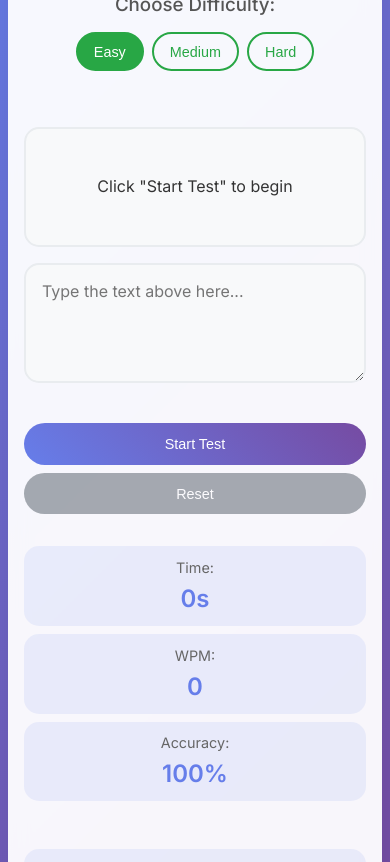
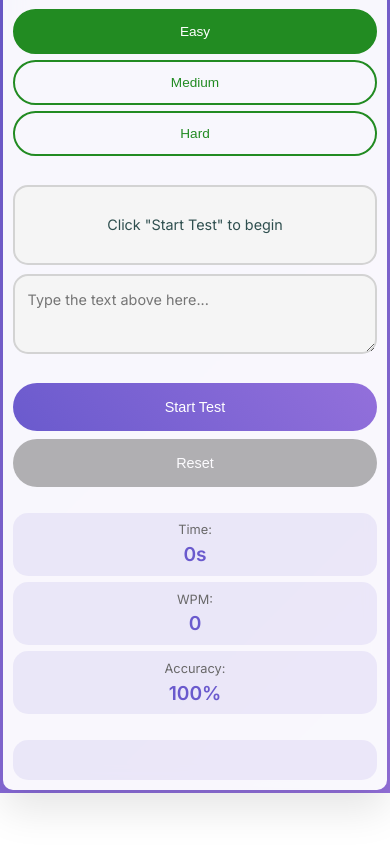
Before and after one commit to danielkamweru/my-typing-test-project, a plain HTML site: page index.html in a window 390 px wide. Shown: the part 87-949 px from the top of the page. After the commit the page ends 880 px from the top, so only its background shows below. Drawn offline with Linux system fonts and the light colour scheme.

Commit message:
completed some extra styling

```diff
--- a/styles.css
+++ b/styles.css
@@ -6,26 +6,26 @@
 
 body {
     font-family: 'Inter', sans-serif;
-    background: linear-gradient(135deg, #667eea 0%, #764ba2 100%);
+    background: linear-gradient(135deg, slateblue 0%, mediumpurple 100%);
     min-height: 100vh;
     margin: 0;
-    padding: 1rem;
-    color: #333;
+    padding: 0.5rem;
+    color: darkslategray;
     display: flex;
-    align-items: center;
+    align-items: stretch;
     justify-content: center;
 }
 
 .container {
     background: rgba(255, 255, 255, 0.95);
     backdrop-filter: blur(10px);
-    border-radius: 20px;
-    padding: 1.5rem;
+    border-radius: 15px;
+    padding: 1rem;
     box-shadow: 0 20px 40px rgba(0, 0, 0, 0.1);
     width: 100%;
     max-width: 1000px;
     text-align: center;
-    min-height: 90vh;
+    min-height: calc(100vh - 1rem);
     display: flex;
     flex-direction: column;
     justify-content: space-between;
@@ -35,22 +35,23 @@ body {
     display: flex;
     justify-content: space-between;
     align-items: center;
-    margin-bottom: 2rem;
+    margin-bottom: 1rem;
+    flex-shrink: 0;
 }
 
 h1 {
     font-size: clamp(1.8rem, 5vw, 2.5rem);
     font-weight: 600;
     margin: 0;
-    background: linear-gradient(45deg, #667eea, #764ba2);
+    background: linear-gradient(45deg, slateblue, mediumpurple);
     -webkit-background-clip: text;
     -webkit-text-fill-color: transparent;
     background-clip: text;
 }
 
 .theme-toggle {
-    background: rgba(102, 126, 234, 0.1);
-    border: 2px solid #667eea;
+    background: rgba(106, 90, 205, 0.1);
+    border: 2px solid slateblue;
     border-radius: 50%;
     width: 50px;
     height: 50px;
@@ -64,17 +65,19 @@ h1 {
 
 .theme-toggle:hover {
     transform: scale(1.1);
-    box-shadow: 0 5px 15px rgba(102, 126, 234, 0.3);
+    box-shadow: 0 5px 15px rgba(106, 90, 205, 0.3);
 }
 
 .difficulty-selector {
-    margin-bottom: 2rem;
+    margin-bottom: 1rem;
+    flex-shrink: 0;
 }
 
 .difficulty-selector h3 {
-    margin-bottom: 1rem;
-    color: #555;
+    margin-bottom: 0.8rem;
+    color: dimgray;
     font-weight: 500;
+    font-size: clamp(1rem, 3vw, 1.2rem);
 }
 
 .difficulty-buttons {
@@ -85,108 +88,120 @@ h1 {
 }
 
 .difficulty-btn {
-    padding: 0.75rem 1.5rem;
-    border: 2px solid #28a745;
+    padding: 0.8rem 1.2rem;
+    border: 2px solid forestgreen;
     background: transparent;
-    color: #28a745;
+    color: forestgreen;
     border-radius: 25px;
     cursor: pointer;
     font-weight: 500;
     transition: all 0.3s ease;
+    font-size: clamp(0.85rem, 2.5vw, 1rem);
+    min-height: 44px;
+    touch-action: manipulation;
 }
 
 .difficulty-btn:hover {
     transform: translateY(-2px);
-    box-shadow: 0 5px 15px rgba(40, 167, 69, 0.3);
+    box-shadow: 0 5px 15px rgba(34, 139, 34, 0.3);
 }
 
 .difficulty-btn.active {
-    background: #28a745;
+    background: forestgreen;
     color: white;
 }
 
 .test-area {
-    margin: 1.5rem 0;
+    margin: 1rem 0;
     flex: 1;
     display: flex;
     flex-direction: column;
+    min-height: 0;
 }
 
 .text-display {
-    background: #f8f9fa;
-    border: 2px solid #e9ecef;
+    background: whitesmoke;
+    border: 2px solid lightgray;
     border-radius: 15px;
-    padding: 1.5rem;
-    margin-bottom: 1rem;
-    font-size: clamp(1rem, 2.5vw, 1.2rem);
-    line-height: 1.6;
-    min-height: 150px;
+    padding: 1rem;
+    margin-bottom: 0.8rem;
+    font-size: clamp(0.9rem, 3.5vw, 1.1rem);
+    line-height: 1.5;
+    min-height: 100px;
+    max-height: 200px;
     display: flex;
     align-items: center;
     justify-content: center;
     position: relative;
     flex: 1;
+    overflow-y: auto;
+    word-wrap: break-word;
 }
 
 .text-input {
     width: 100%;
-    min-height: 150px;
-    padding: 1.5rem;
-    border: 2px solid #e9ecef;
+    min-height: 100px;
+    max-height: 200px;
+    padding: 1rem;
+    border: 2px solid lightgray;
     border-radius: 15px;
-    font-size: clamp(1rem, 2.5vw, 1.2rem);
+    font-size: clamp(0.9rem, 3.5vw, 1.1rem);
     font-family: 'Inter', sans-serif;
     resize: vertical;
     transition: border-color 0.3s ease;
     flex: 1;
+    line-height: 1.5;
 }
 
 .text-input:focus {
     outline: none;
-    border-color: #667eea;
-    box-shadow: 0 0 0 3px rgba(102, 126, 234, 0.1);
+    border-color: slateblue;
+    box-shadow: 0 0 0 3px rgba(106, 90, 205, 0.1);
 }
 
 .text-input:disabled {
-    background: #f8f9fa;
+    background: whitesmoke;
     cursor: not-allowed;
 }
 
 .controls {
     display: flex;
-    gap: 1rem;
+    gap: 0.8rem;
     justify-content: center;
-    margin: 2rem 0;
+    margin: 1rem 0;
     flex-wrap: wrap;
+    flex-shrink: 0;
 }
 
 .start-btn, .reset-btn {
-    padding: 1rem 2rem;
+    padding: 0.9rem 1.8rem;
     border: none;
     border-radius: 25px;
-    font-size: 1rem;
+    font-size: clamp(0.9rem, 2.5vw, 1rem);
     font-weight: 500;
     cursor: pointer;
     transition: all 0.3s ease;
+    min-height: 44px;
+    touch-action: manipulation;
 }
 
 .start-btn {
-    background: linear-gradient(45deg, #667eea, #764ba2);
+    background: linear-gradient(45deg, slateblue, mediumpurple);
     color: white;
 }
 
 .start-btn:hover:not(:disabled) {
     transform: translateY(-2px);
-    box-shadow: 0 10px 25px rgba(102, 126, 234, 0.3);
+    box-shadow: 0 10px 25px rgba(106, 90, 205, 0.3);
 }
 
 .reset-btn {
-    background: #6c757d;
+    background: gray;
     color: white;
 }
 
 .reset-btn:hover:not(:disabled) {
-    background: #5a6268;
+    background: dimgray;
     transform: translateY(-2px);
 }
 
@@ -198,163 +213,189 @@ h1 {
 
 .stats {
     display: grid;
-    grid-template-columns: repeat(auto-fit, minmax(120px, 1fr));
-    gap: 1rem;
-    margin: 1.5rem 0;
+    grid-template-columns: repeat(auto-fit, minmax(100px, 1fr));
+    gap: 0.8rem;
+    margin: 1rem 0;
+    flex-shrink: 0;
 }
 
 .stat-item {
-    background: rgba(102, 126, 234, 0.1);
-    padding: 1rem;
+    background: rgba(106, 90, 205, 0.1);
+    padding: 0.8rem;
     border-radius: 15px;
-    min-width: 120px;
+    min-width: 100px;
 }
 
 .stat-label {
     display: block;
-    font-size: 0.9rem;
-    color: #666;
-    margin-bottom: 0.5rem;
+    font-size: clamp(0.8rem, 2vw, 0.9rem);
+    color: dimgray;
+    margin-bottom: 0.3rem;
 }
 
 .stat-item span:last-child {
-    font-size: 1.5rem;
+    font-size: clamp(1.2rem, 4vw, 1.5rem);
     font-weight: 600;
-    color: #667eea;
+    color: slateblue;
 }
 
 .results {
-    margin-top: 2rem;
-    padding: 1.5rem;
-    background: rgba(102, 126, 234, 0.1);
+    margin-top: 1rem;
+    padding: 1rem;
+    background: rgba(106, 90, 205, 0.1);
     border-radius: 15px;
-    font-size: 1.1rem;
-    min-height: 60px;
+    font-size: clamp(0.9rem, 2.5vw, 1.1rem);
+    min-height: 50px;
     display: flex;
     align-items: center;
     justify-content: center;
+    flex-shrink: 0;
+    line-height: 1.4;
 }
 
 .correct {
-    background-color: rgba(40, 167, 69, 0.2);
-    color: #28a745;
+    background-color: rgba(34, 139, 34, 0.2);
+    color: forestgreen;
 }
 
 .incorrect {
-    background-color: rgba(220, 53, 69, 0.2);
-    color: #dc3545;
+    background-color: rgba(220, 20, 60, 0.2);
+    color: crimson;
 }
 
 /* Dark Theme */
 body.dark-theme {
-    background: linear-gradient(135deg, #1a1a2e 0%, #16213e 100%);
+    background: linear-gradient(135deg, midnightblue 0%, darkslateblue 100%);
 }
 
 .dark-theme .container {
-    background: rgba(30, 30, 50, 0.95);
-    color: #e0e0e0;
+    background: rgba(25, 25, 112, 0.95);
+    color: lightgray;
 }
 
 .dark-theme .text-display {
-    background: #2a2a3e;
-    border-color: #404060;
-    color: #e0e0e0;
+    background: darkslateblue;
+    border-color: slategray;
+    color: lightgray;
 }
 
 .dark-theme .text-input {
-    background: #2a2a3e;
-    border-color: #404060;
-    color: #e0e0e0;
+    background: darkslateblue;
+    border-color: slategray;
+    color: lightgray;
 }
 
 .dark-theme .text-input:focus {
-    border-color: #667eea;
+    border-color: slateblue;
 }
 
 .dark-theme .text-input:disabled {
-    background: #1e1e2e;
+    background: midnightblue;
 }
 
 .dark-theme .stat-item {
-    background: rgba(102, 126, 234, 0.2);
+    background: rgba(106, 90, 205, 0.2);
 }
 
 .dark-theme .results {
-    background: rgba(102, 126, 234, 0.2);
+    background: rgba(106, 90, 205, 0.2);
 }
 
 .dark-theme .theme-toggle {
-    background: rgba(102, 126, 234, 0.2);
-    border-color: #667eea;
+    background: rgba(106, 90, 205, 0.2);
+    border-color: slateblue;
 }
 
 .dark-theme .difficulty-selector h3 {
-    color: #b0b0b0;
+    color: silver;
 }
 
 @media (max-width: 768px) {
     body {
-        padding: 0.5rem;
+        padding: 0.25rem;
     }
 
     .container {
-        padding: 1rem;
-        min-height: 95vh;
-        border-radius: 15px;
+        padding: 0.8rem;
+        min-height: calc(100vh - 0.5rem);
+        border-radius: 12px;
     }
 
     .header {
-        flex-direction: row;
-        justify-content: space-between;
-        align-items: center;
-        margin-bottom: 1rem;
+        margin-bottom: 0.8rem;
+    }
+
+    .difficulty-selector {
+        margin-bottom: 0.8rem;
     }
 
     .difficulty-buttons {
-        gap: 0.5rem;
+        gap: 0.4rem;
     }
 
     .difficulty-btn {
-        padding: 0.6rem 1rem;
-        font-size: 0.9rem;
+        padding: 0.7rem 1rem;
+        font-size: 0.85rem;
     }
 
-    .text-display, .text-input {
-        min-height: 120px;
-        padding: 1rem;
+    .text-display {
+        min-height: 80px;
+        max-height: 150px;
+        padding: 0.8rem;
+        margin-bottom: 0.6rem;
+    }
+
+    .text-input {
+        min-height: 80px;
+        max-height: 150px;
+        padding: 0.8rem;
     }
 
     .controls {
-        gap: 0.5rem;
-        margin: 1rem 0;
+        gap: 0.6rem;
+        margin: 0.8rem 0;
     }
 
     .start-btn, .reset-btn {
-        padding: 0.8rem 1.5rem;
-        font-size: 0.9rem;
+        padding: 0.8rem 1.4rem;
     }
 
     .stats {
         grid-template-columns: 1fr 1fr 1fr;
-        gap: 0.5rem;
-        margin: 1rem 0;
+        gap: 0.4rem;
+        margin: 0.8rem 0;
     }
 
     .stat-item {
-        padding: 0.8rem;
+        padding: 0.6rem;
     }
 
     .theme-toggle {
-        width: 40px;
-        height: 40px;
-        font-size: 1.2rem;
+        width: 38px;
+        height: 38px;
+        font-size: 1.1rem;
+    }
+
+    .results {
+        margin-top: 0.8rem;
+        padding: 0.8rem;
+        min-height: 40px;
     }
 }
 
 @media (max-width: 480px) {
+    body {
+        padding: 0.2rem;
+    }
+
+    .container {
+        padding: 0.6rem;
+        border-radius: 10px;
+    }
+
     .stats {
         grid-template-columns: 1fr;
-        gap: 0.5rem;
+        gap: 0.4rem;
     }
 
     .controls {
@@ -364,5 +405,16 @@ body.dark-theme {
 
     .start-btn, .reset-btn {
         width: 100%;
+        padding: 1rem;
+    }
+
+    .difficulty-buttons {
+        flex-direction: column;
+        gap: 0.4rem;
+    }
+
+    .difficulty-btn {
+        width: 100%;
+        padding: 0.8rem;
     }
 }
```
